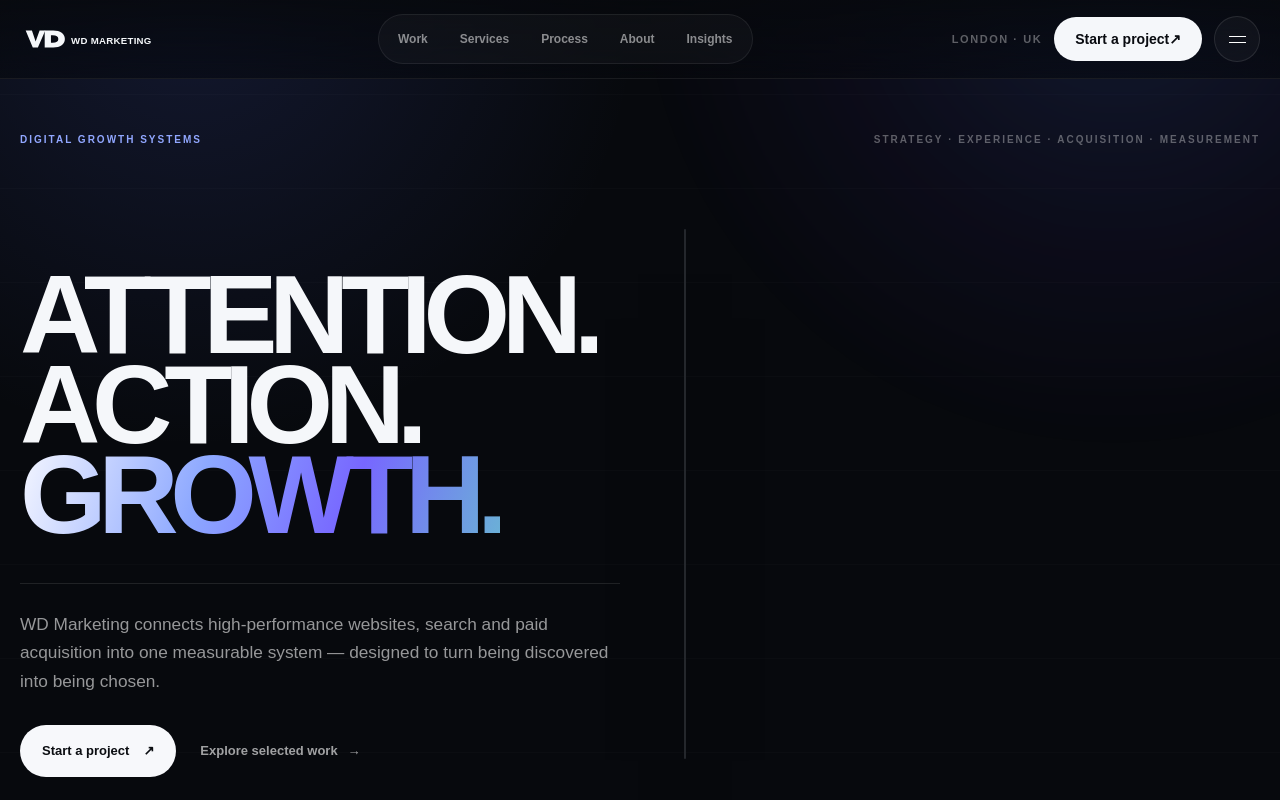
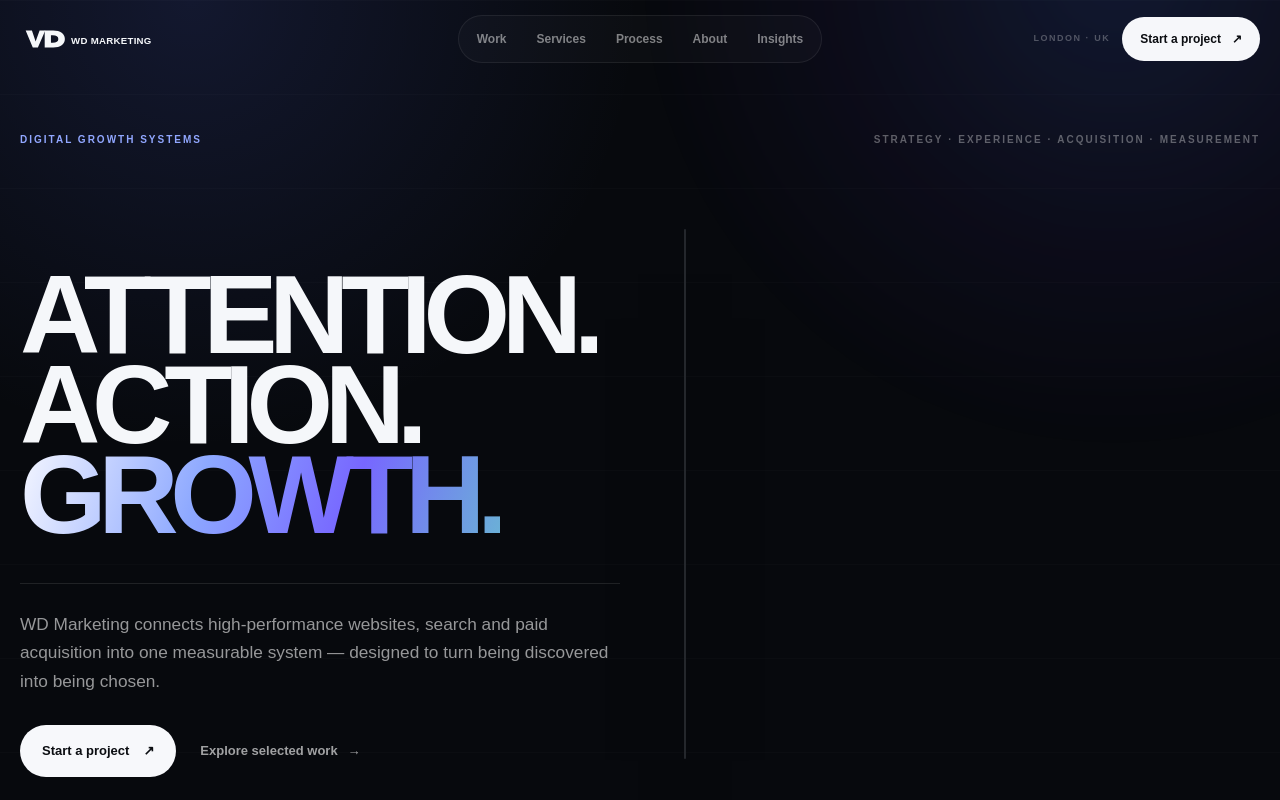
Before and after one commit to waeldaas192/wd-marketing, a Next.js app: page / in a window 1280 px wide. Shown: the top 800 px of the page. Built offline with nearby package versions, Linux system fonts and the light colour scheme.

Commit message:
feat: rebuild header with adaptive navigation

```diff
--- a/src/components/layout/Header.tsx
+++ b/src/components/layout/Header.tsx
@@ -5,9 +5,18 @@ import Link from "next/link";
 import { useEffect, useState } from "react";
 import { navigation } from "@/data/site";
 import { assets } from "@/data/assets";
+import styles from "./Header.module.css";
 
 export function Header() {
   const [open, setOpen] = useState(false);
+  const [scrolled, setScrolled] = useState(false);
+
+  useEffect(() => {
+    const onScroll = () => setScrolled(window.scrollY > 18);
+    onScroll();
+    window.addEventListener("scroll", onScroll, { passive: true });
+    return () => window.removeEventListener("scroll", onScroll);
+  }, []);
 
   useEffect(() => {
     document.body.style.overflow = open ? "hidden" : "";
@@ -16,55 +25,57 @@ export function Header() {
 
   return (
     <>
-      <header className="site-header fixed inset-x-0 top-0 z-50">
-        <div className="container flex h-[78px] items-center justify-between gap-6">
-          <Link href="/" className="brand-lockup" aria-label="WD Marketing home" onClick={() => setOpen(false)}>
+      <header className={`${styles.header} ${scrolled ? styles.scrolled : ""}`}>
+        <div className={`container ${styles.inner}`}>
+          <Link href="/" className={styles.brand} aria-label="WD Marketing home" onClick={() => setOpen(false)}>
             <Image
               src={assets.brand.logo.src}
               alt={assets.brand.logo.alt}
               width={assets.brand.logo.width}
               height={assets.brand.logo.height}
-              className="h-[34px] w-auto"
+              className={styles.logo}
               priority
             />
           </Link>
 
-          <nav className="nav-pill hidden items-center gap-1 lg:flex" aria-label="Primary navigation">
+          <nav className={styles.nav} aria-label="Primary navigation">
             {navigation.map((item) => (
-              <Link key={item.href} href={item.href} className="nav-link">{item.label}</Link>
+              <Link key={item.href} href={item.href} className={styles.link}>{item.label}</Link>
             ))}
           </nav>
 
-          <div className="flex items-center gap-3">
-            <span className="hidden text-[11px] font-semibold uppercase tracking-[.14em] text-white/35 xl:block">London · UK</span>
-            <Link href="/contact" className="button button-primary hidden !min-h-[44px] !px-5 sm:inline-flex">Start a project <span aria-hidden="true">↗</span></Link>
+          <div className={styles.actions}>
+            <span className={styles.location}>LONDON · UK</span>
+            <Link href="/contact" className={styles.cta}>Start a project <span aria-hidden="true">↗</span></Link>
             <button
               type="button"
-              className="menu-button lg:hidden"
+              className={`${styles.menu} ${open ? styles.menuOpen : ""}`}
               aria-label={open ? "Close menu" : "Open menu"}
               aria-expanded={open}
               onClick={() => setOpen((value) => !value)}
             >
-              <span className={open ? "menu-line rotate" : "menu-line"} />
-              <span className={open ? "menu-line rotate-back" : "menu-line"} />
+              <i /><b />
             </button>
           </div>
         </div>
       </header>
 
-      <div className={open ? "mobile-menu is-open" : "mobile-menu"} aria-hidden={!open}>
-        <div className="container mobile-menu-inner">
-          <div className="mobile-menu-index">NAVIGATION / 2026</div>
-          <nav className="mobile-menu-nav" aria-label="Mobile navigation">
+      <div className={`${styles.overlay} ${open ? styles.overlayOpen : ""}`} aria-hidden={!open}>
+        <div className={`container ${styles.overlayInner}`}>
+          <div>
+            <div className={styles.mobileIndex}>WD / NAVIGATION / 2026</div>
+            <nav className={styles.mobileNav} aria-label="Mobile navigation">
               {navigation.map((item, index) => (
                 <Link key={item.href} href={item.href} onClick={() => setOpen(false)}>
                   <span>0{index + 1}</span>{item.label}<i>↗</i>
                 </Link>
               ))}
             </nav>
-          <div className="mobile-menu-footer">
-            <p>Digital growth systems for ambitious businesses.</p>
-            <Link href="/contact" className="button button-primary" onClick={() => setOpen(false)}>Start a project</Link>
+          </div>
+
+          <div className={styles.mobileFooter}>
+            <p>Digital growth systems for ambitious businesses — strategy, experience and acquisition connected to measurable outcomes.</p>
+            <Link href="/contact" className={styles.cta} onClick={() => setOpen(false)}>Start a project <span aria-hidden="true">↗</span></Link>
           </div>
         </div>
       </div>
```
Lines whose indentation alone changed are shown as unchanged.
